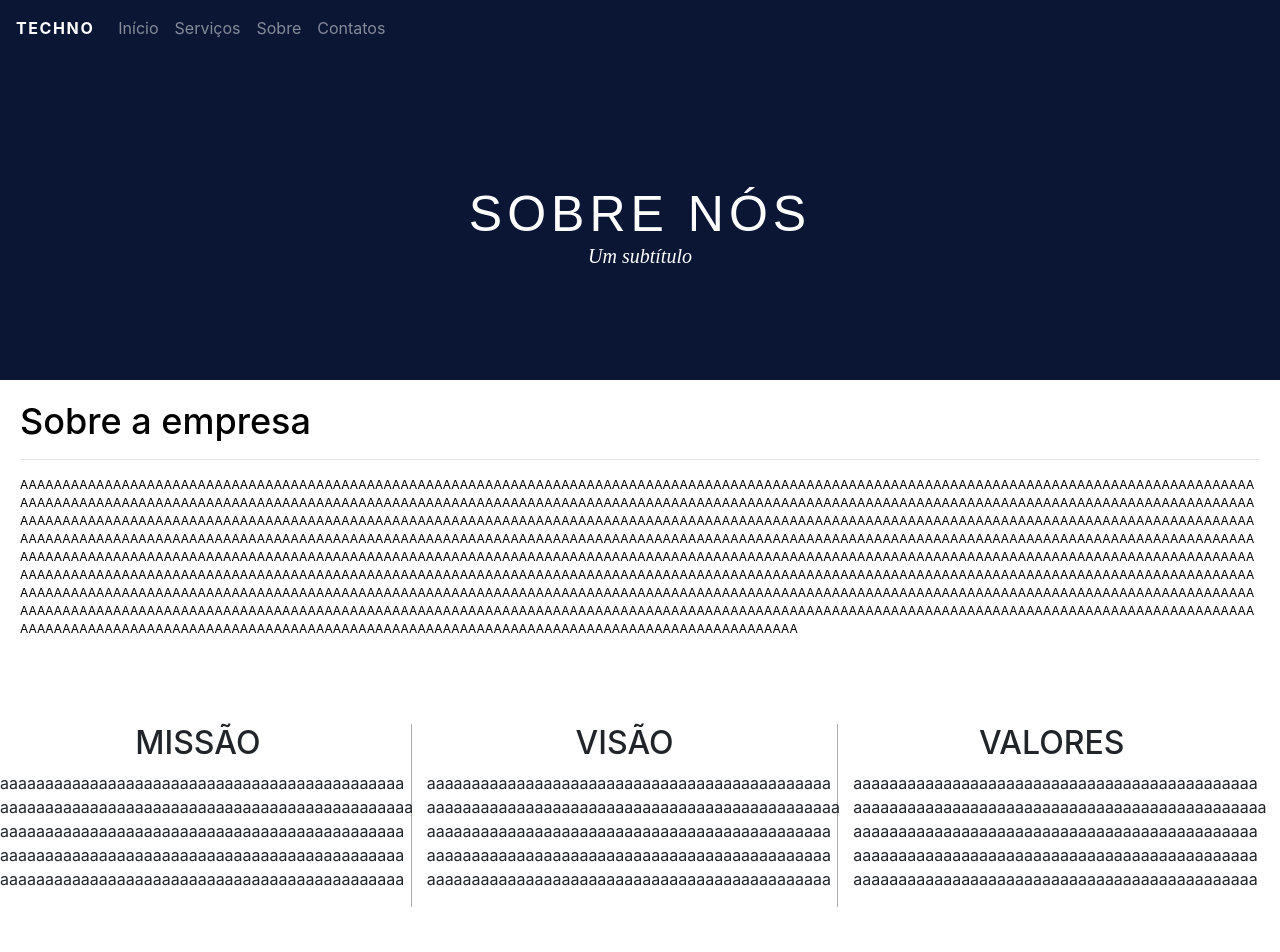
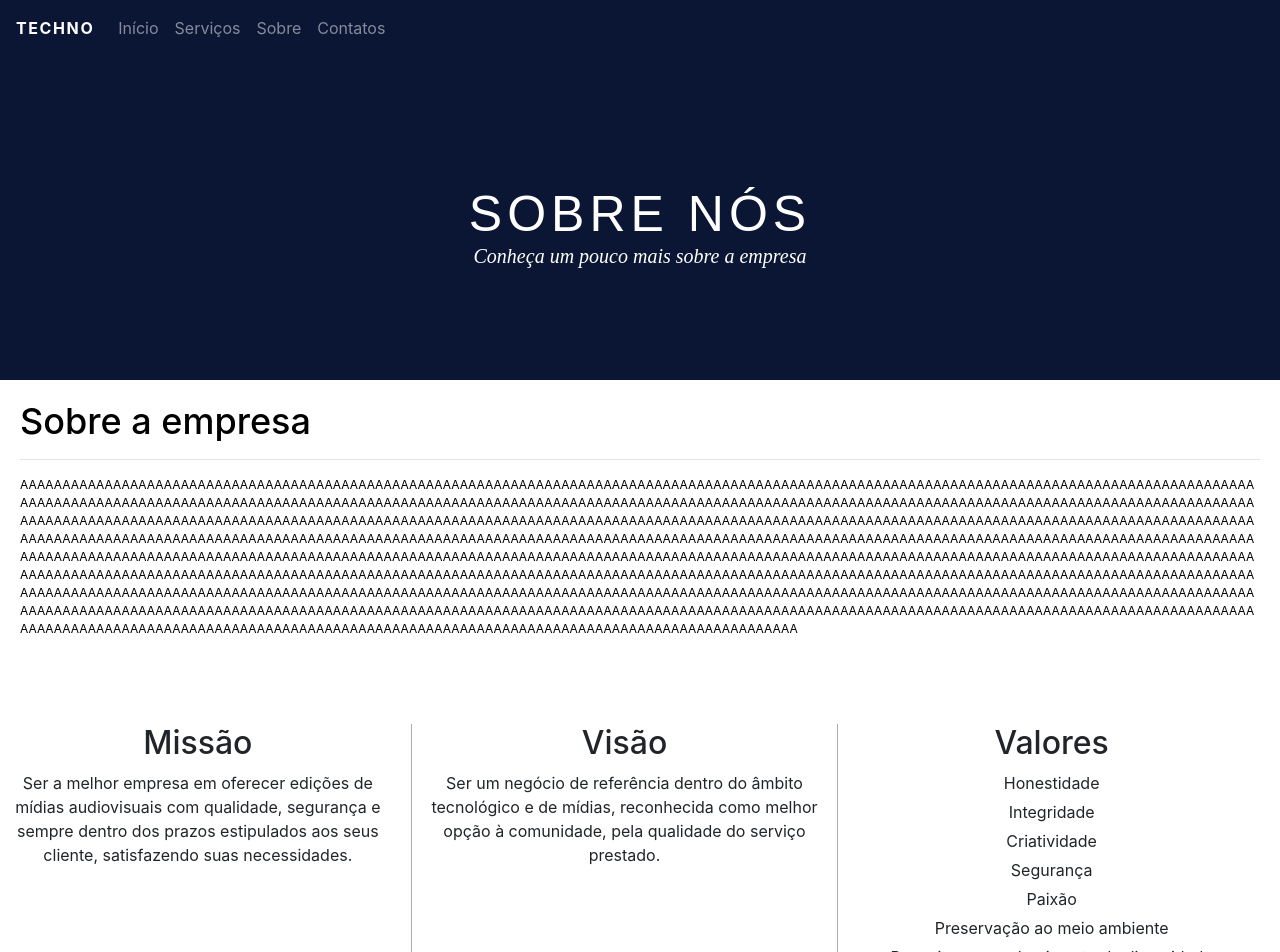
Before and after one commit to viniciusalencar/technomidual, a React (Create React App) app in the folder front-end/: page /about in a window 1280 px wide. Shown: the top 952 px of the page. Built offline with nearby package versions, Linux system fonts and the light colour scheme.

Commit message:
terminand o about

```diff
--- a/front-end/src/pages/About/about.css
+++ b/front-end/src/pages/About/about.css
@@ -57,3 +57,12 @@ header.masthead-about {
 .box-mission-vision-values {
     border-right: solid 1px #acacac;
 }
+
+.values {
+    margin-bottom: 5px;
+    /* text-align: justify */
+}
+
+/* .vision {
+    text-align: justify;
+} */
--- a/front-end/src/pages/About/about.js
+++ b/front-end/src/pages/About/about.js
@@ -9,7 +9,7 @@ class About extends Component {
                     <div className="masthead-content">
                         <div className="content">
                             <h1 className="masthead-about-heading mb-0">Sobre nós</h1>
-                            <h2 className="masthead-about-subheading mb-0">Um subtítulo</h2>
+                            <h2 className="masthead-about-subheading mb-0">Conheça um pouco mais sobre a empresa</h2>
                         </div>
                     </div>
                 </header>
@@ -29,31 +29,26 @@ class About extends Component {
                     <div className="mission-vision-values">
                         <div className="row mission-vision-values">
                             <div className="col-md-4 box-mission-vision-values">
-                                <h2 className="text-mission-vision-values">MISSÃO</h2>
-                                <p>aaaaaaaaaaaaaaaaaaaaaaaaaaaaaaaaaaaaaaaaaaaaa
-                                    aaaaaaaaaaaaaaaaaaaaaaaaaaaaaaaaaaaaaaaaaaaaaa
-                                    aaaaaaaaaaaaaaaaaaaaaaaaaaaaaaaaaaaaaaaaaaaaa
-                                    aaaaaaaaaaaaaaaaaaaaaaaaaaaaaaaaaaaaaaaaaaaaa
-                                    aaaaaaaaaaaaaaaaaaaaaaaaaaaaaaaaaaaaaaaaaaaaa
+                                <h2 className="text-mission-vision-values">Missão</h2>
+                                <p className="misson">Ser a melhor empresa em oferecer edições de mídias audiovisuais com qualidade, segurança
+                                    e sempre dentro dos prazos estipulados aos seus cliente, satisfazendo suas necessidades.
                                 </p>
                             </div>
                             <div className="col-md-4 box-mission-vision-values">
-                                <h2 className="text-mission-vision-values">VISÃO</h2>
-                                <p>aaaaaaaaaaaaaaaaaaaaaaaaaaaaaaaaaaaaaaaaaaaaa
-                                    aaaaaaaaaaaaaaaaaaaaaaaaaaaaaaaaaaaaaaaaaaaaaa
-                                    aaaaaaaaaaaaaaaaaaaaaaaaaaaaaaaaaaaaaaaaaaaaa
-                                    aaaaaaaaaaaaaaaaaaaaaaaaaaaaaaaaaaaaaaaaaaaaa
-                                    aaaaaaaaaaaaaaaaaaaaaaaaaaaaaaaaaaaaaaaaaaaaa
+                                <h2 className="text-mission-vision-values">Visão</h2>
+                                <p className="vision">Ser um negócio de referência dentro do âmbito tecnológico e de mídias, reconhecida como
+                                    melhor opção à comunidade, pela qualidade do serviço prestado.
                                 </p>
                             </div>
                             <div className="col-md-4">
-                                <h2 className="text-mission-vision-values">VALORES</h2>
-                                <p>aaaaaaaaaaaaaaaaaaaaaaaaaaaaaaaaaaaaaaaaaaaaa
-                                    aaaaaaaaaaaaaaaaaaaaaaaaaaaaaaaaaaaaaaaaaaaaaa
-                                    aaaaaaaaaaaaaaaaaaaaaaaaaaaaaaaaaaaaaaaaaaaaa
-                                    aaaaaaaaaaaaaaaaaaaaaaaaaaaaaaaaaaaaaaaaaaaaa
-                                    aaaaaaaaaaaaaaaaaaaaaaaaaaaaaaaaaaaaaaaaaaaaa
-                                </p>
+                                <h2 className="text-mission-vision-values">Valores</h2>
+                                <p className="values">Honestidade</p>
+                                <p className="values">Integridade</p>
+                                <p className="values">Criatividade</p>
+                                <p className="values">Segurança</p>
+                                <p className="values">Paixão</p>
+                                <p className="values">Preservação ao meio ambiente</p>
+                                <p className="values">Respeito e reconhecimento da diversidade</p>
                             </div>
                         </div>
                     </div>
--- a/front-end/src/pages/Home/home.css
+++ b/front-end/src/pages/Home/home.css
@@ -29,7 +29,6 @@ header.masthead {
 
   i {
     padding-left: 20px
-
   }
 
   .nameIcon {
@@ -42,3 +41,7 @@ header.masthead {
     background-color: rgb(11,22,52);
     color: white;
   }
+
+  .description-topics-home{
+    text-align: justify;
+  }
--- a/front-end/src/pages/Home/home.js
+++ b/front-end/src/pages/Home/home.js
@@ -72,7 +72,7 @@ class Home extends Component {
                 <div className="col-lg-6 order-lg-1">
                   <div className="p-5">
                     <h2 className="display-4">Edições de Vídeos</h2>
-                    <p>Os recursos audiovisuais são imprescindíveis para estabelecer-se uma
+                    <p className="description-topics-home">Os recursos audiovisuais são imprescindíveis para estabelecer-se uma
                        comunicação eficaz com o público-alvo. Desta forma, o processo de edição
                        de vídeos detém um papel de vital importância, especialmente no que diz
                        respeito à apresentação de um conteúdo audiovisual. Em virtude disto,
@@ -98,7 +98,11 @@ class Home extends Component {
                 <div className="col-lg-6 order-lg-2">
                   <div className="p-5">
                     <h2 className="display-4">Edições de Imagens</h2>
-                    <p>Aqui vai um textinho falando sobre as edições de imagens.</p>
+                    <p className="description-topics-home">Assim como em vídeos, a edição de imagens constituí-se enquanto um fator
+                       determinante para comunicação de um empreendimento. Os anúncios digitais,
+                       neste caso, assumem a tarefa de veicular mensagens publicitárias, utilizando-se
+                       de elementos de caráter artístico. A Techno, por sua vez, elabora conceitos criativos
+                       que abrangem aspectos textuais e visuais de uma mensagem a ser emitida.</p>
                     <Link to="/servicing" className="btn btn-custom btn-xl rounded-pill mt-5">Serviços</Link>
                   </div>
                 </div>
@@ -114,7 +118,11 @@ class Home extends Component {
                 <div className="col-lg-6 order-lg-1">
                   <div className="p-5">
                     <h2 className="display-4">Edições de Áudio em vídeo</h2>
-                    <p>Aqui vai um textinho falando sobre as edições de imagens.</p>
+                    <p className="description-topics-home">A correção de ruídos em ambientes externos, eco em ambientes internos,
+                       ou quaisquer elementos sonoros indesejados em um conteúdo audiovisual,
+                       inclui-se no tratamento e edição de vídeos. A Techno, então, busca por
+                       otimizar a qualidade de som, a fim de proporcionar ao cliente, e seu público-alvo,
+                       uma experiência proveitosa ao assistir o material apresentado.</p>
                     <Link to="/servicing" className="btn btn-custom btn-xl rounded-pill mt-5">Serviços</Link>
                   </div>
                 </div>
```
